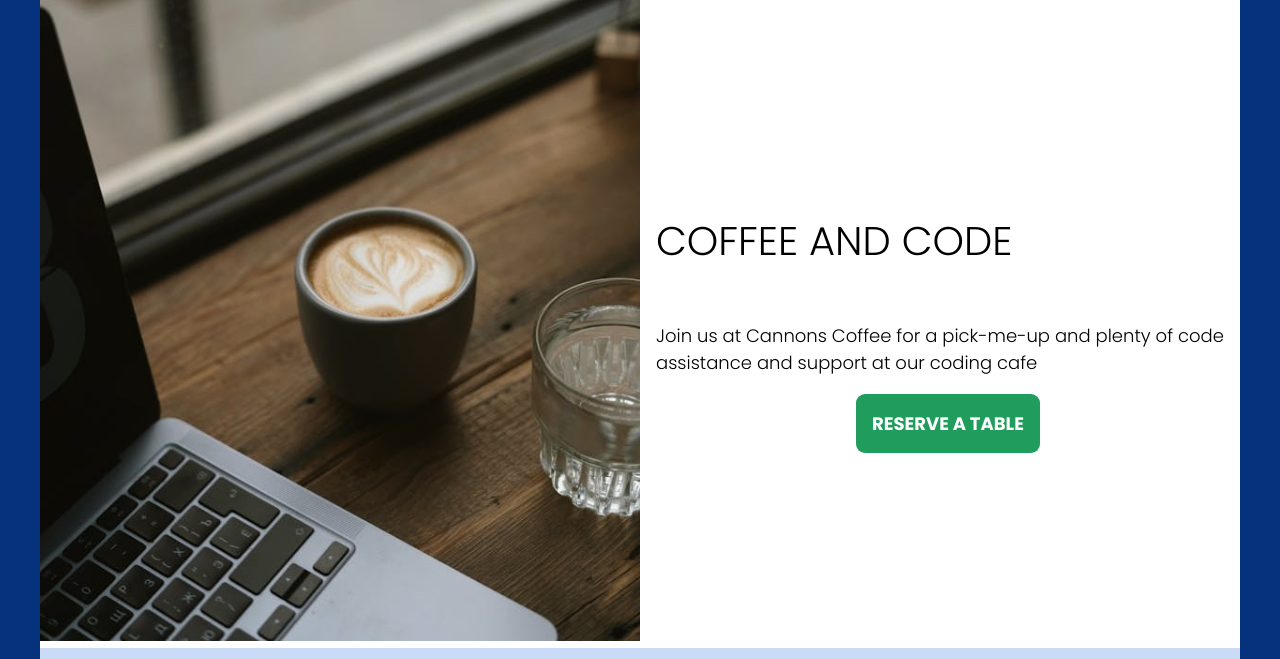
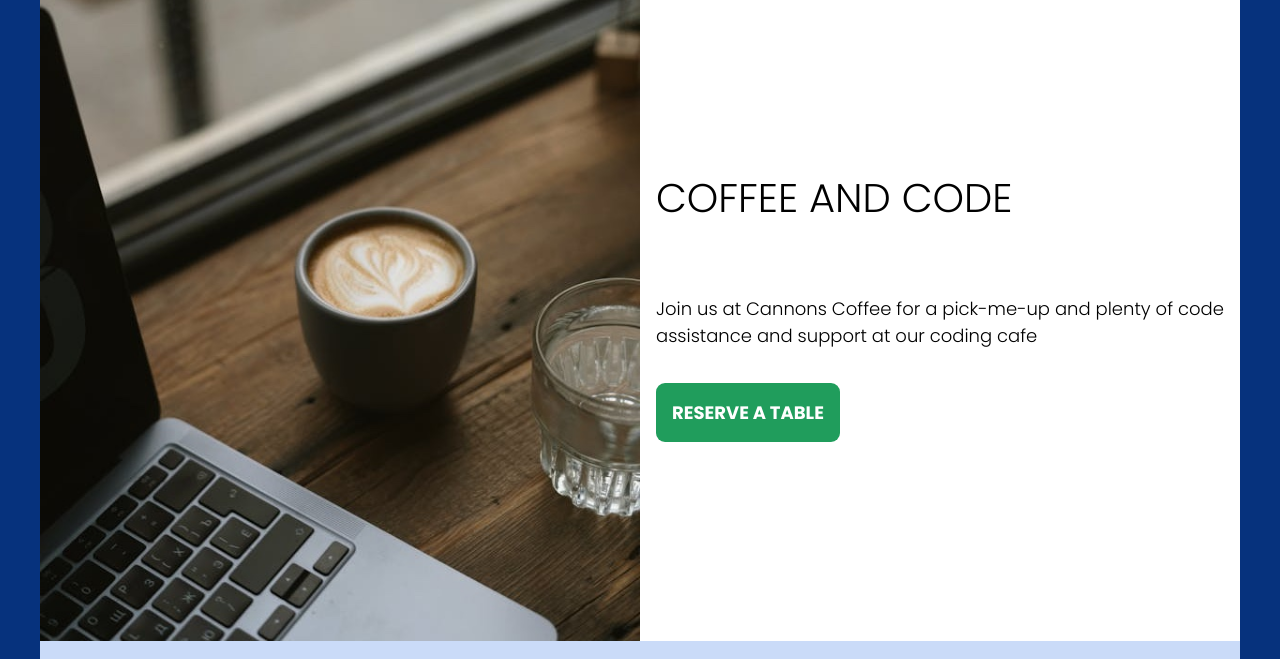
Before and after one commit to Dailydoseofseth/cannons-coffee-2, a plain HTML site: page index.html in a window 1280 px wide. Shown: the part 141-800 px from the top of the page. Drawn offline with Linux system fonts and the light colour scheme.

Commit message:
Hero/Intro section tweaks

```diff
--- a/css/styles.css
+++ b/css/styles.css
@@ -62,6 +62,12 @@ header {
   gap: 1rem;
   padding-top: 1rem;
 }
+
+.logo img {
+  /* max-width: 100%; */
+  height: auto;
+}
+
 /* nav {
     } */
 nav ul {
@@ -104,10 +110,10 @@ h2 {
   padding: 0;
   align-items: center;
 }
-/*
-.intro .img {
-  order: -1;
-} */
+
+.intro img {
+  display: block;
+}
 
 .intro .text {
   display: flex;
@@ -115,21 +121,23 @@ h2 {
   justify-content: center;
   padding-left: 1rem;
   text-align: left;
+  gap: 1rem; /* adds space between h2, p, and btn automatically... DUH. I blame it on infection & fever LOL */
 }
+
 .btn {
   background-color: var(--Vegan);
   padding: 1rem;
-  margin: auto;
   font-family: var(--fonts-one);
   font-weight: bold;
   color: var(--White);
   text-decoration: none;
   border-radius: var(--radius);
-  /* border: 6px double var(--Sunglow);      */
-  display: inline-block;
+  align-self: flex-start; /* aligns button to the left AUTO because ...flexbox properties */
   text-align: center;
   text-transform: uppercase;
+  margin-bottom: 3rem;
 }
+
 /* Grid section */
 h3 {
   font-size: 1.75rem;
```
